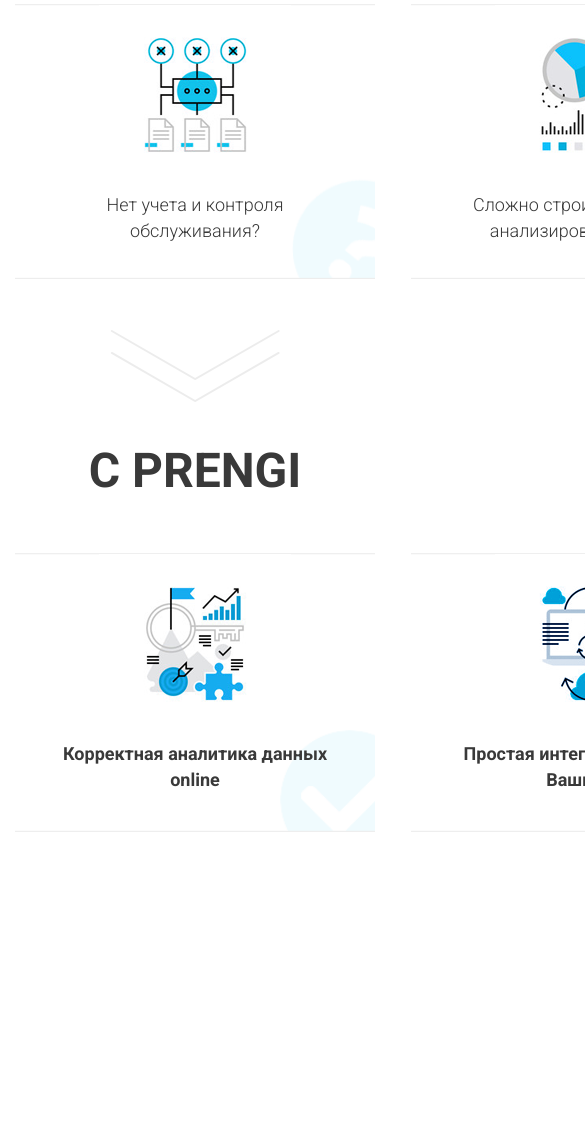
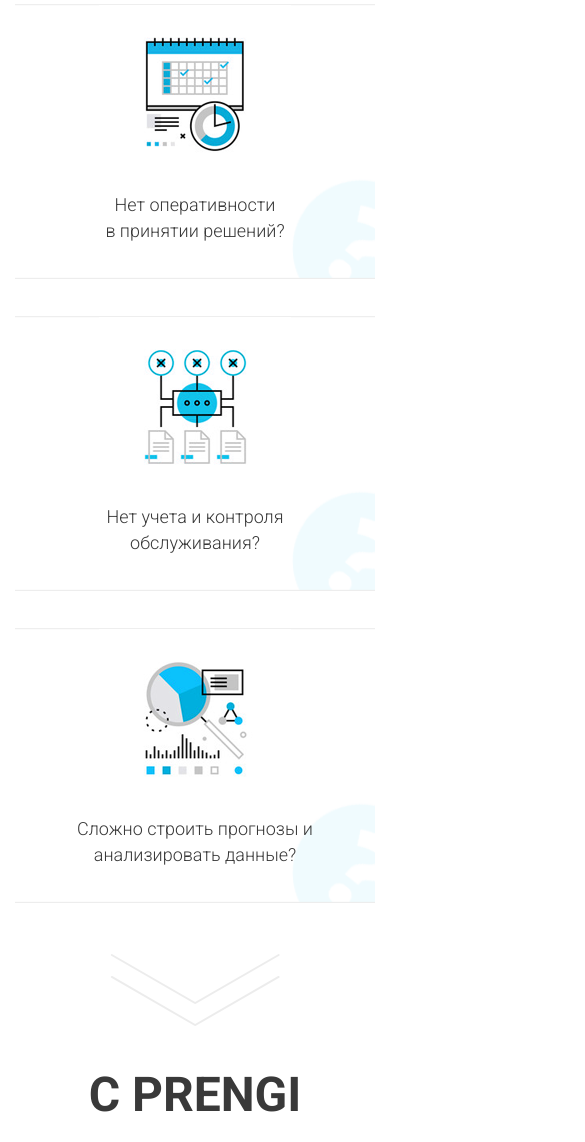
Before and after one commit to MagnusTheCrimsonKing/Projects, a website: page src/index.html in a window 390 px wide. Shown: the part 1211-2353 px from the top of the page, 585 px wide, since content can reach past the window. Before the commit the page ends 2125 px from the top, so only its background shows below. Drawn offline with nearby package versions, Linux system fonts and the light colour scheme; files that its build step writes are made by us from their sources; files whose address does not match are found by name.

Commit message:
add media of block advantage

```diff
--- a/src/sass/blocks/_media.scss
+++ b/src/sass/blocks/_media.scss
@@ -18,8 +18,30 @@
         margin: 0 22px;
     }
 }
+.advantage__items {
+    flex-wrap: wrap;
 }
-@media (max-width: 992px) {}
+.none {
+    margin: 35px 0 0 0;
+}
+}
+@media (max-width: 992px) {
+    .advantage {
+        margin: 44px 0 81px 0;
+        &__items {
+            display: flex;
+            flex-direction: column;
+            &-before {
+                margin-top: 35px;
+                margin-right: 0;
+            }
+            &-after {
+                margin-top: 35px;
+                margin-right: 0;
+            }
+        }
+    }
+}
 @media (max-width: 768px) {
     .menu__nav {
         margin: 0;
```
Also changed, not shown: dist/css/style.min.css.
